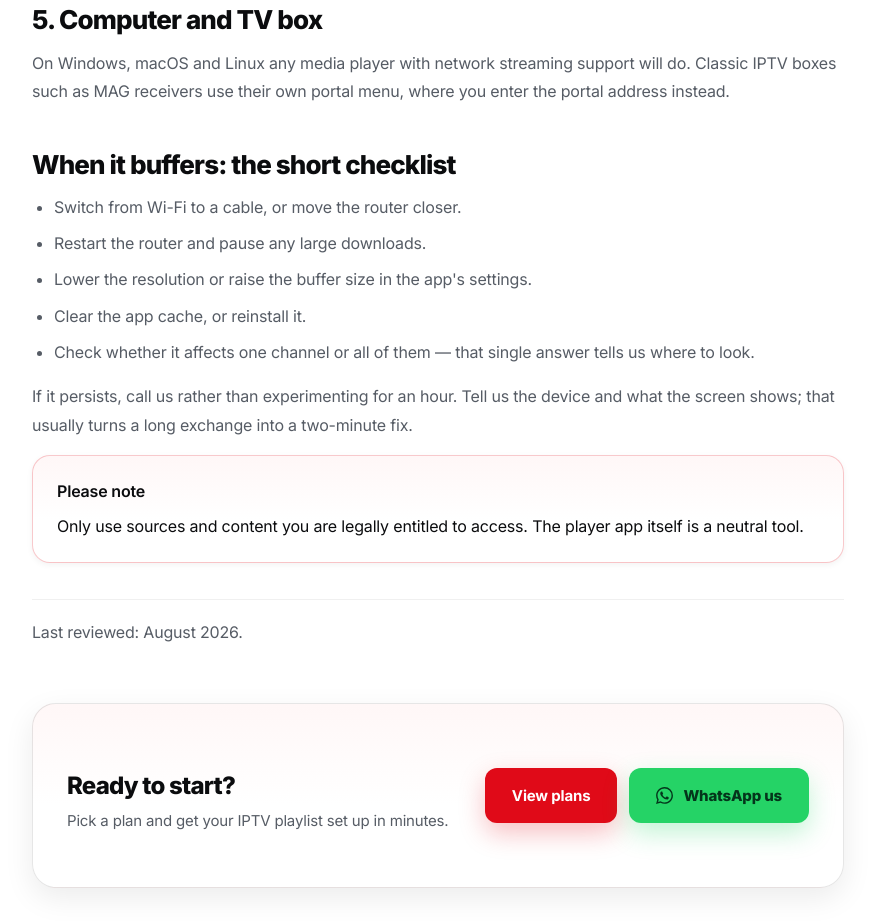
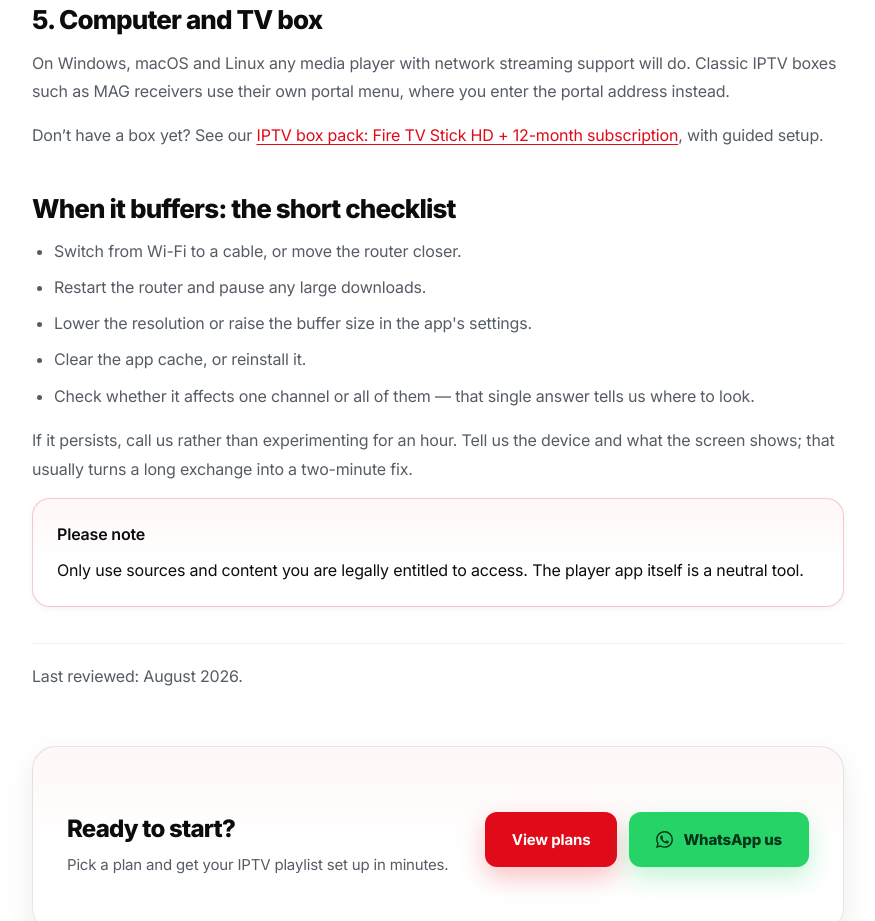
Before and after one commit to sehoual55-lab/iptv-playlist, a plain HTML site: page blog-iptv-playlist-setup.html in a window 1280 px wide. Shown: the part 2060-2981 px from the top of the page, without its empty margins (202-1077 px from the left). Drawn offline with Linux system fonts and the light colour scheme.

```diff
--- a/blog-iptv-playlist-setup.html
+++ b/blog-iptv-playlist-setup.html
@@ -240,6 +240,7 @@ once on the phone rather than typing a long address with a remote control.</p>
 <h2>5. Computer and TV box</h2>
 <p>On Windows, macOS and Linux any media player with network streaming support will do. Classic IPTV boxes such as
 MAG receivers use their own portal menu, where you enter the portal address instead.</p>
+<p class="sp-box-link">Don’t have a box yet? See our <a href="https://francetv4k.store/en/iptv-box/">IPTV box pack: Fire TV Stick HD + 12-month subscription</a>, with guided setup.</p>
 
 <h2>When it buffers: the short checklist</h2>
 <ul>
```
Also changed, not shown: blog/is-iptv-legal-in-usa/index.html (+1 -0 lines).
